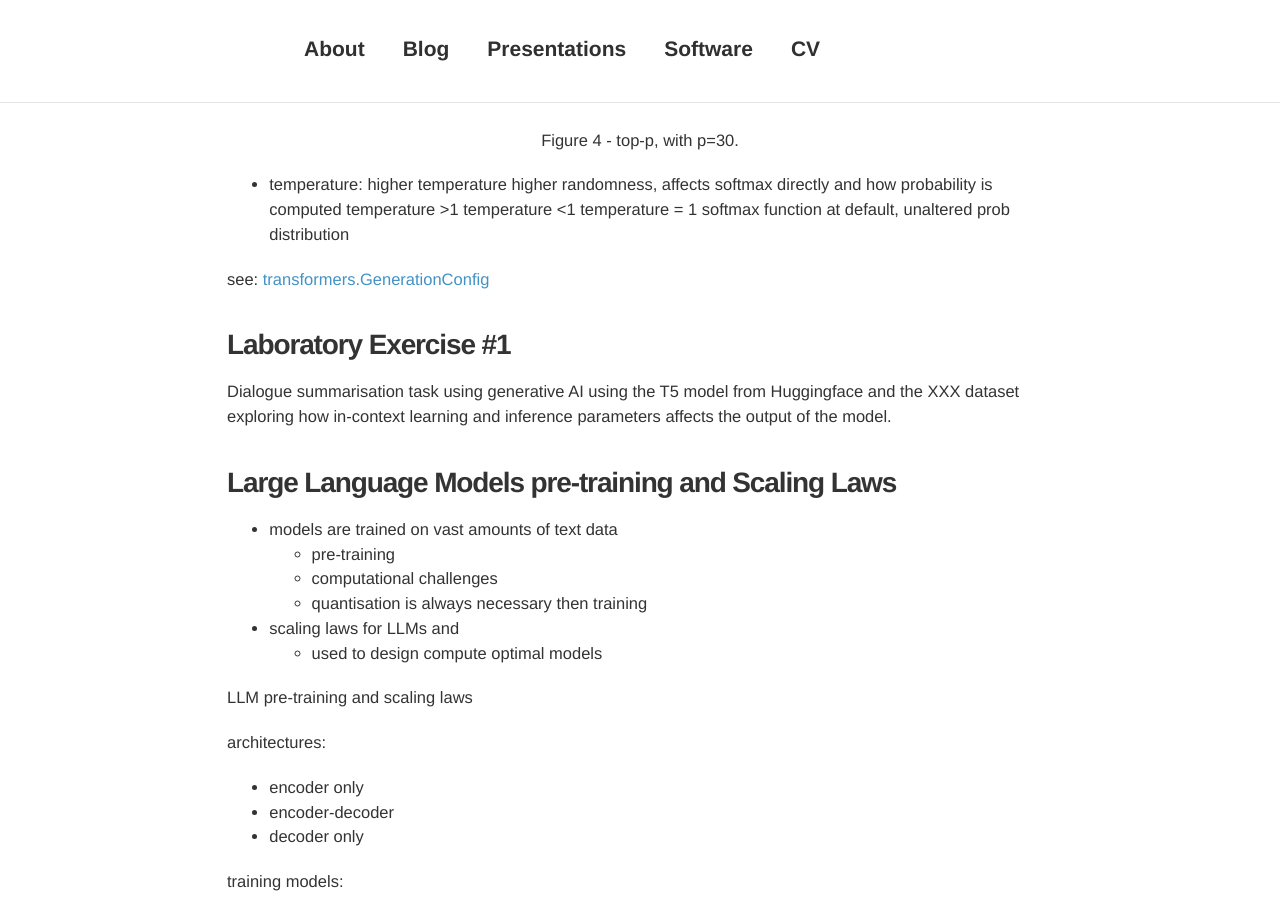
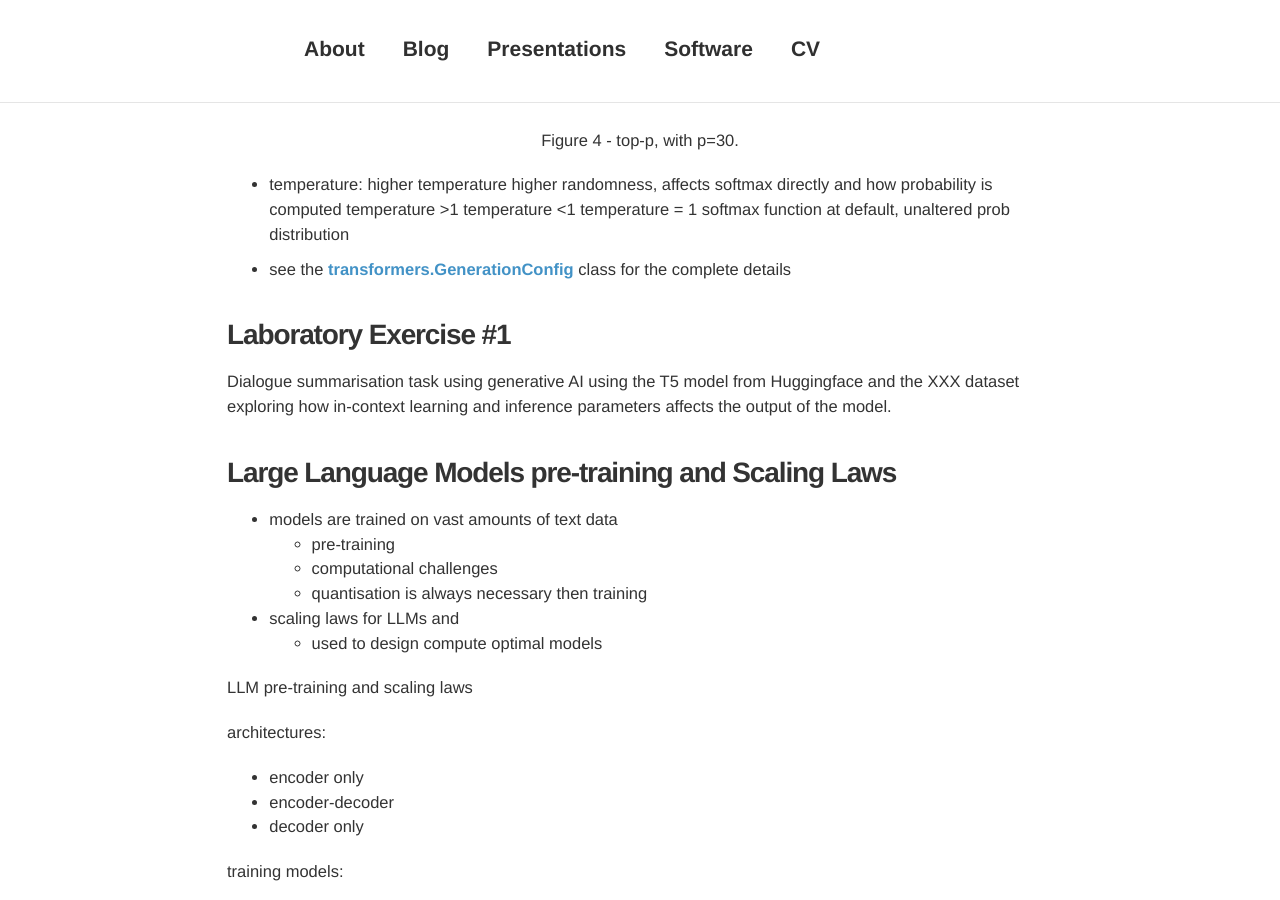
Before and after one commit to davidsbatista/davidsbatista.net, a Jekyll site: the page built from _posts/2023-09-15-Generative_AI_LLMs-Coursera.md, in a window 1280 px wide and 900 px high, scrolled down 3100 px. Built offline with Jekyll 4.4.1, drawn with Linux system fonts in a browser that asks for light colours; nearby versions of some CDN libraries; comment, search, counter and statistics services are not loaded.

Commit message:
cleaning up notes for LLMs course

```diff
--- a/_posts/2023-09-15-Generative_AI_LLMs-Coursera.md
+++ b/_posts/2023-09-15-Generative_AI_LLMs-Coursera.md
@@ -115,7 +115,7 @@ Then it's first introduced in the course the Generative AI project lifecycle whi
 	temperature = 1 softmax function at default, unaltered prob distribution
 
 
-see: [transformers.GenerationConfig](https://huggingface.co/docs/transformers/v4.29.1/en/main_classes/text_generation#transformers.GenerationConfig)
+- see the __[transformers.GenerationConfig](https://huggingface.co/docs/transformers/v4.29.1/en/main_classes/text_generation#transformers.GenerationConfig)__ class for the complete details
 
 ### __Laboratory Exercise #1__
 
```
